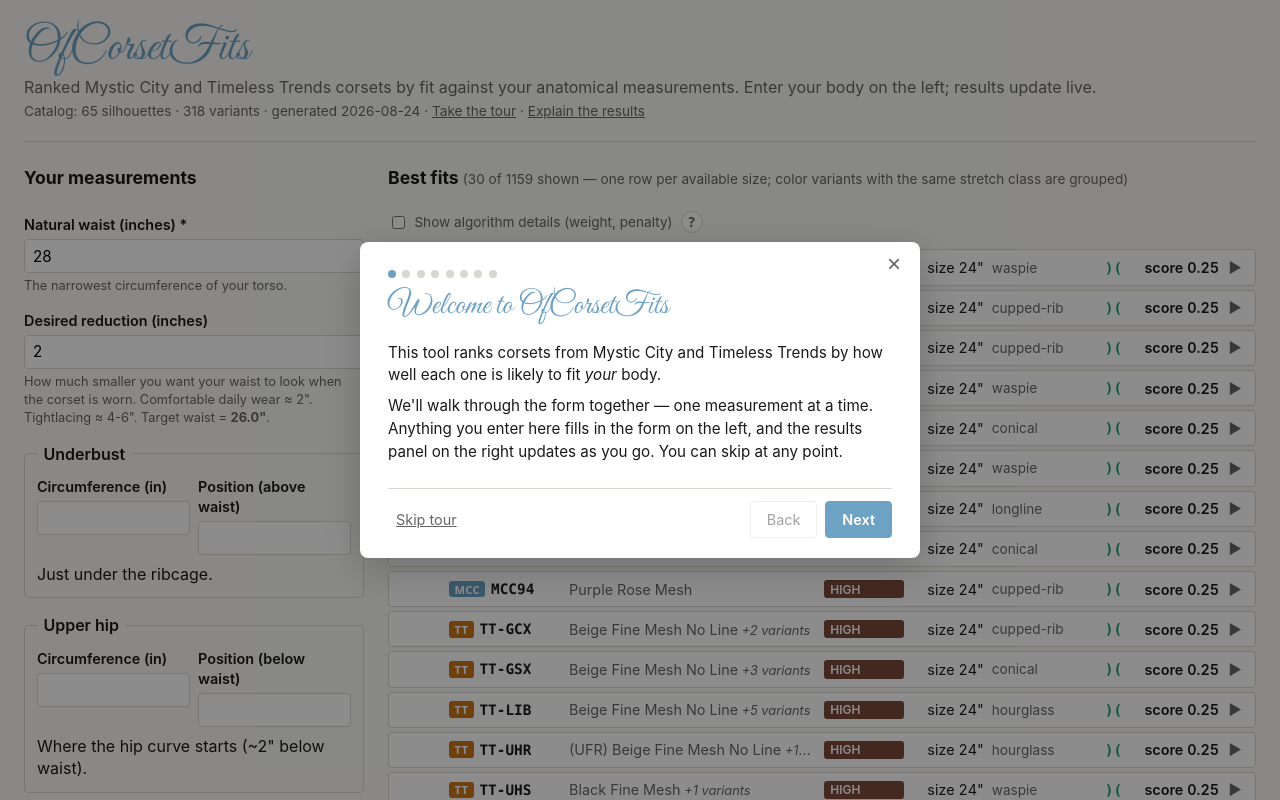
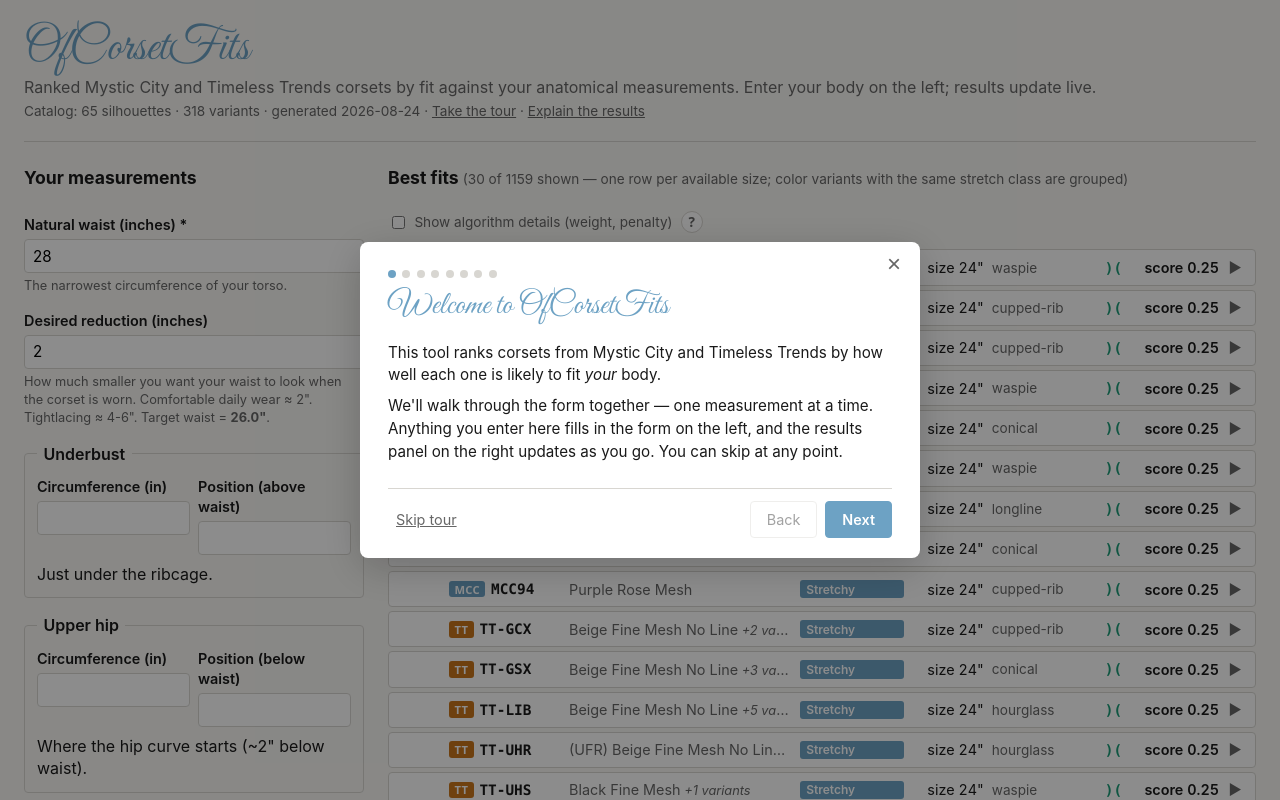
Before and after one commit to marshl/ofcorsetfits, a React (Vite) app: page / in a window 1280 px wide. Shown: the top 800 px of the page. Built offline with nearby package versions, Linux system fonts and the light colour scheme.

Commit message:
Improve stretch label display

```diff
--- a/src/ui/MeasurementForm.tsx
+++ b/src/ui/MeasurementForm.tsx
@@ -276,9 +276,9 @@
           onChange={(e) => onStretchPreferenceChange(e.target.value as StretchClass | 'any')}
         >
           <option value="any">Any (all variants)</option>
-          <option value="low">Low stretch (cotton, satin, brocade, PVC)</option>
-          <option value="medium">Medium stretch (hybrid — mesh + fabric)</option>
-          <option value="high">High stretch (mesh-dominant)</option>
+          <option value="low">Firm — cotton, satin, brocade, PVC</option>
+          <option value="medium">Semi-stretch — hybrid mesh + fabric</option>
+          <option value="high">Stretchy — mesh-dominant</option>
         </select>
         <span className="helper">Filter corsets by the material's stretch behavior.</span>
       </label>
--- a/src/ui/RankedList.tsx
+++ b/src/ui/RankedList.tsx
@@ -13,6 +13,7 @@
 
 import { useEffect, useState } from 'react';
 import type { GapShape, RankedResult, VariantGroup } from '../scoring/types.ts';
+import { stretchLabel } from './stretchLabel.ts';
 
 const GAP_SHAPE_LABELS: Record<GapShape, { glyph: string; name: string }> = {
   curved: { glyph: ')(', name: 'curved (pinched at waist)' },
@@ -287,14 +288,14 @@
               built to prevent.
             </p>
 
-            <h4>Stretch class</h4>
+            <h4>Stretch</h4>
             <p>
-              Every variant is classified <em>low</em>, <em>medium</em>, or{' '}
-              <em>high</em> stretch based on materials. Higher stretch means
-              the corset closes to a larger effective waist than its nominal
-              size — a slack allowance the algorithm folds into the waist
-              math. Use the sidebar's stretch filter to hide classes you're
-              not interested in.
+              Every variant is classified as <em>firm</em>,{' '}
+              <em>semi-stretch</em>, or <em>stretchy</em> based on
+              materials. More stretch means the corset closes to a larger
+              effective waist than its nominal size — a slack allowance
+              the algorithm folds into the waist math. Use the sidebar's
+              stretch filter to hide classes you're not interested in.
             </p>
 
             <h4>Rows, tiers, and grouping</h4>
@@ -360,7 +361,7 @@
                     <span className="group-count"> +{memberCount - 1} variants</span>
                   )}
                 </span>
-                <span className={`stretch stretch-${stretch}`}>{stretch}</span>
+                <span className={`stretch stretch-${stretch}`}>{stretchLabel(stretch)}</span>
                 <span className="best-size">size {r.best.waist_size_in}"</span>
                 <span className="silhouette">{r.corset.silhouette_category}</span>
                 <span
@@ -396,7 +397,7 @@
                       <strong>Materials:</strong>{' '}
                       {r.best.variant.materials.join(', ') || '(unspecified)'}
                       {' — '}
-                      <em>stretch class: {stretch}</em>
+                      <em>stretch: {stretchLabel(stretch)}</em>
                     </div>
                     <div>
                       <strong>Silhouette words:</strong>{' '}
@@ -563,7 +564,7 @@
                               <span
                                 className={`stretch stretch-${rep.stretch_class}`}
                               >
-                                {rep.stretch_class}
+                                {stretchLabel(rep.stretch_class)}
                               </span>
                               <span className="variant-name">
                                 {rep.name}
--- a/src/ui/Tour.tsx
+++ b/src/ui/Tour.tsx
@@ -475,10 +475,10 @@
     body: (
       <>
         <p>
-          Corsets come in low-stretch (cotton, brocade, PVC), medium
-          (hybrid mesh + fabric), and high-stretch (mesh-dominant)
-          fabrics. Higher stretch closes to a larger effective waist
-          than the size on the label.
+          Corsets come in firm (cotton, brocade, PVC), semi-stretch
+          (hybrid mesh + fabric), and stretchy (mesh-dominant) fabrics.
+          More stretch closes to a larger effective waist than the size
+          on the label.
         </p>
         <label className="tour-field">
           <span>Stretch preference</span>
@@ -490,9 +490,9 @@
             }
           >
             <option value="any">Any (all variants)</option>
-            <option value="low">Low stretch (cotton, satin, brocade, PVC)</option>
-            <option value="medium">Medium stretch (hybrid — mesh + fabric)</option>
-            <option value="high">High stretch (mesh-dominant)</option>
+            <option value="low">Firm — cotton, satin, brocade, PVC</option>
+            <option value="medium">Semi-stretch — hybrid mesh + fabric</option>
+            <option value="high">Stretchy — mesh-dominant</option>
           </select>
           <span className="tour-helper">
             Leave on <strong>Any</strong> to see everything.
--- /dev/null
+++ b/src/ui/stretchLabel.ts
@@ -0,0 +1,20 @@
+/**
+ * Human-facing labels for the stretch-class taxonomy. The underlying
+ * values (`low` / `medium` / `high`) are kept in the catalog data and
+ * scoring engine — this map is the display-only translation.
+ *
+ * "Low / medium / high" reads as quality on a red-to-green scale.
+ * "Firm / semi-stretch / stretchy" describes what the fabric does.
+ */
+
+import type { StretchClass } from '../scoring/types.ts';
+
+export const STRETCH_LABELS: Record<StretchClass, string> = {
+  low: 'Firm',
+  medium: 'Semi-stretch',
+  high: 'Stretchy',
+};
+
+export function stretchLabel(cls: StretchClass): string {
+  return STRETCH_LABELS[cls];
+}
--- a/src/ui/styles.css
+++ b/src/ui/styles.css
@@ -12,9 +12,12 @@
   --muted: #666;
   --border: #d8d6d1;
   --accent: #7a3a3a;
-  --stretch-low: #4a7a4a;
-  --stretch-medium: #7a6a3a;
-  --stretch-high: #7a4a3a;
+  /* Stretch badges. Three related blues in the site palette family
+     (not a green→red quality scale). Ordered dark→light to mirror
+     dense→airy fabric intuition: firm cotton is heavier than mesh. */
+  --stretch-low: #2b5a7d;
+  --stretch-medium: #4d84a8;
+  --stretch-high: #6da2c4;
   --row-hover: #efeeea;
 }
 
@@ -191,7 +194,10 @@
 .ranked-row-header {
   width: 100%;
   display: grid;
-  grid-template-columns: 2.5rem 7rem 1fr 5rem 4.5rem 6rem 2.2rem 5rem 1rem;
+  /* Columns: rank, corset-id, corset-name (flex), stretch, best-size,
+     silhouette, gap-shape, score, expand. Stretch is 6.5rem so
+     "Semi-stretch" fits on one line at the current badge font. */
+  grid-template-columns: 2.5rem 7rem 1fr 6.5rem 4.5rem 6rem 2.2rem 5rem 1rem;
   align-items: center;
   gap: 0.5rem;
   padding: 0.5rem 0.75rem;
@@ -338,8 +344,8 @@
   border-radius: 3px;
   font-size: 0.75rem;
   font-weight: 600;
-  text-transform: uppercase;
   color: white;
+  white-space: nowrap;
 }
 .stretch-low { background: var(--stretch-low); }
 .stretch-medium { background: var(--stretch-medium); }
```
